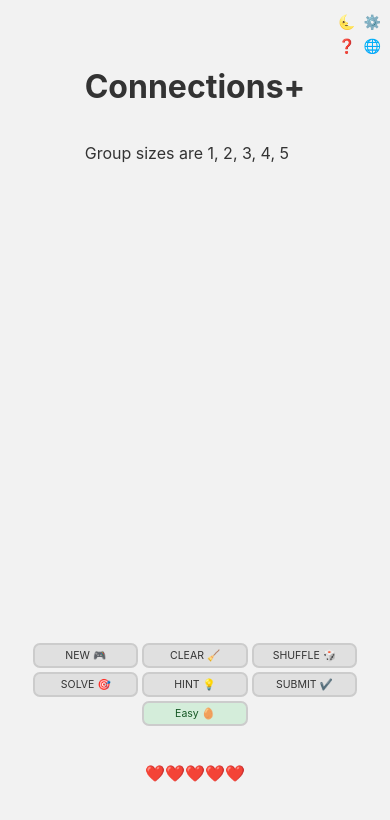
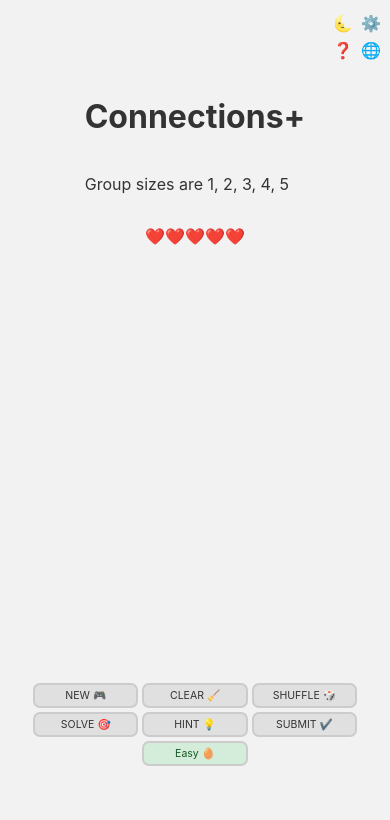
Before and after one commit to guychuk/connections-plus, a website built with Vite: page index.html in a window 390 px wide. Built offline with nearby package versions, Linux system fonts and the light colour scheme; no server answers; a web font is replaced by a local one.

Commit message:
fixed some bug with urility bar

```diff
--- a/index.html
+++ b/index.html
@@ -60,6 +60,9 @@
           <p id="subtitle"></p>
           <p>&nbsp;</p>
           <p id="subtitle-groups">GROUPS</p>
+        </div>
+        <div class="game-mistakes">
+          <p id="mistakes"></p>
         </div>
       </div>
 
@@ -130,10 +133,6 @@
           title="Change difficulty level"
           class="game-button"
         ></button>
-      </div>
-
-      <div class="game-mistakes">
-        <p id="mistakes"></p>
       </div>
     </main>
 
--- a/src/components/ui.js
+++ b/src/components/ui.js
@@ -878,7 +878,10 @@ function getMaxFittingFontSize(button) {
 export const hideLoadingScreen = () => {
   const loadingContainer = document.querySelector(".loading-container");
   loadingContainer.style.display = "none";
-  hideBlurOverlay();
+
+  if (!howToPopupIsOpen() && !settingsPanelIsOpen()) {
+    hideBlurOverlay();
+  }
 
   // Show settings and how-to
   const settingsButton = document.getElementById("settings-button");
--- a/src/styles/style.css
+++ b/src/styles/style.css
@@ -29,9 +29,9 @@ body {
 ------------------------ */
 :root {
   /* Z-indexes */
-  --z-index-toggle-theme: 4; /* Highest - Always on top */
-  --z-index-loading: 4;
-  --z-index-popups: 3;
+  --z-index-toggle-theme: 5; /* Highest - Always on top */
+  --z-index-popups: 4;
+  --z-index-loading: 3;
   --z-index-blur-overlay: 2;
   --z-index-toast: 1;
 
@@ -339,6 +339,7 @@ body.dark-theme {
   grid-template-rows: repeat(2, auto);
   width: max-content;
   margin: 0 auto;
+  direction: ltr;
 }
 
 .utility-bar button {
@@ -359,7 +360,7 @@ body.dark-theme {
 .game-board {
   position: relative;
   width: 70vw;
-  height: 70vh;
+  height: 65vh;
   row-gap: 10px;
   column-gap: 10px;
 }
@@ -950,7 +951,7 @@ body.dark-theme {
   }
 
   .utility-bar button {
-    font-size: 14px;
+    font-size: 16px;
     padding: 4px 4px;
   }
 
@@ -968,7 +969,7 @@ body.dark-theme {
 
   .game-board {
     width: 90vw;
-    height: 50vh;
+    height: 45vh;
   }
 
   #error-message {
```
